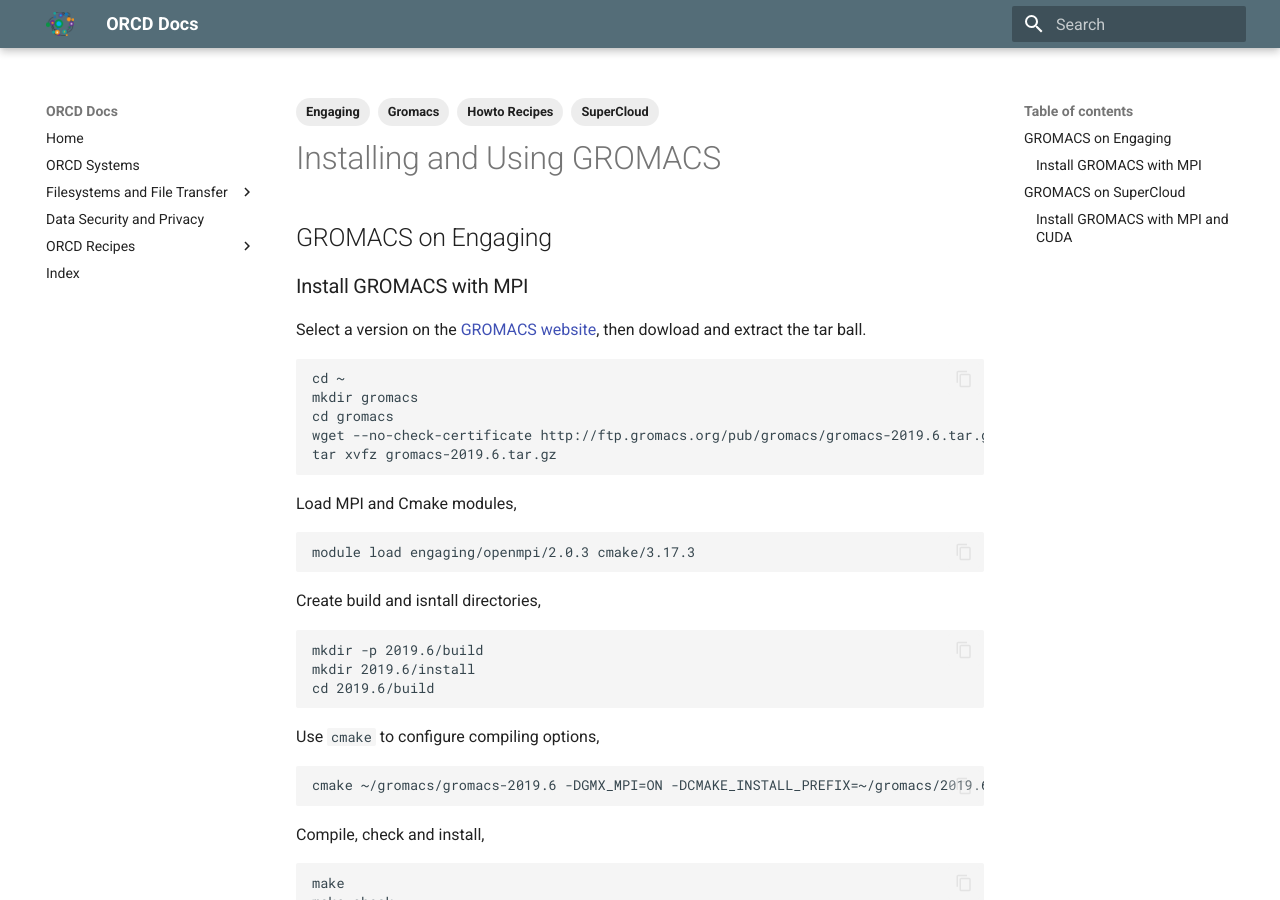
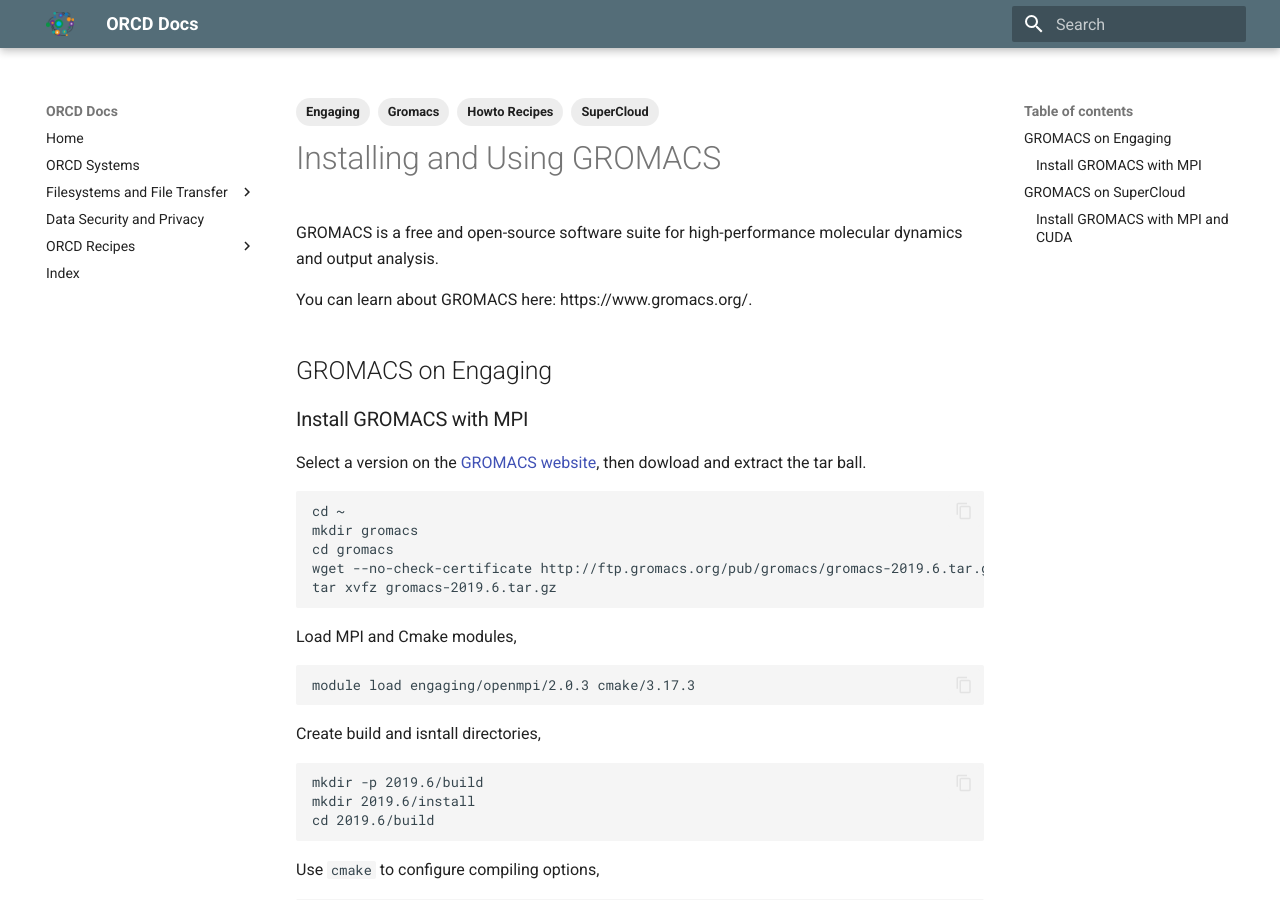
Before and after one commit to mit-orcd/orcd-docs-edit, an MkDocs documentation site: the page built from docs/recipes/gromacs.md, in a window 1280 px wide and 900 px high. Built offline with MkDocs 1.6.1 and Material for MkDocs 9.7.7, drawn with Linux system fonts in a browser that asks for light colours.

Commit message:
edit gromacs

```diff
--- a/docs/recipes/gromacs.md
+++ b/docs/recipes/gromacs.md
@@ -7,6 +7,10 @@
 ---
 
 # Installing and Using GROMACS
+
+GROMACS is a free and open-source software suite for high-performance molecular dynamics and output analysis.
+
+You can learn about GROMACS here: https://www.gromacs.org/.
 
 ## GROMACS on Engaging
 
```
